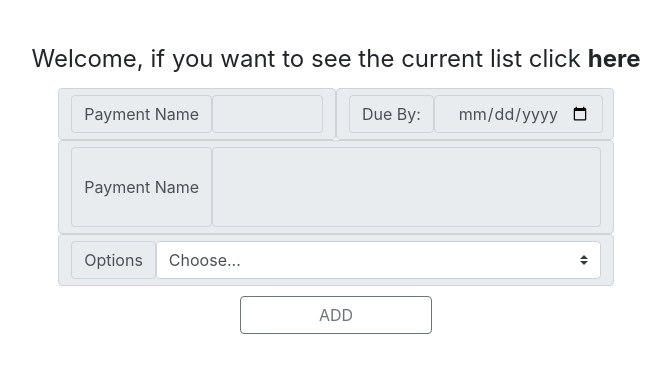
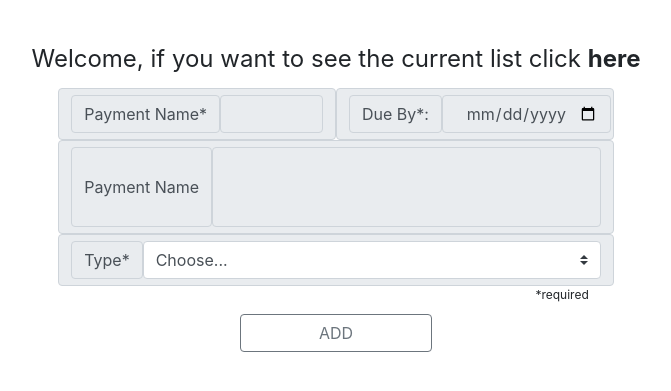
Before and after one commit to jandra31/p2, a PHP site: page / in a window 1280 px wide. Shown: the top 391 px of the page, without its empty margins (304-975 px from the left). Run offline with PHP 8.4, Linux system fonts and the light colour scheme.

Commit message:
form validation added

```diff
--- a/index.php
+++ b/index.php
@@ -17,14 +17,14 @@
     <form action="results.php?ACTION=ADD" method="post">
         <div class="row">
             <div class="col-md-4 offset-md-2 input-group-text">
-                <span class="input-group-text" id="basic-addon1">Payment Name</span>
-                <input class="input-group-text width100 form-control" type="text" name="EVENT_NAME"
+                <span class="input-group-text" id="basic-addon1">Payment Name*</span>
+                <input class="input-group-text width100 form-control" type="text" name="EVENT_NAME" required
                        aria-describedby="basic-addon1">
             </div>
             <div class="col-md-4  input-group-text">
-                <span class="input-group-text" id="basic-addon2">Due By:</span>
+                <span class="input-group-text" id="basic-addon2">Due By*:</span>
                 <input class="input-group-text width100 form-control" type="date" name="DUE_DATE"
-                       aria-describedby="basic-addon2">
+                       aria-describedby="basic-addon2" required>
             </div>
         </div>
         <div class="row">
@@ -37,9 +37,9 @@
         <div class="row">
             <div class="input-group-text col-md-8 offset-md-2">
                 <div class="">
-                    <label class="input-group-text" for="inputGroupSelect01">Options</label>
+                    <label class="input-group-text" for="inputGroupSelect01">Type*</label>
                 </div>
-                <select class="custom-select" id="inputGroupSelect01" name="EVENT_TYPE">
+                <select class="custom-select" id="inputGroupSelect01" name="EVENT_TYPE" required>
                     <option selected disabled>Choose...</option>
                     <option value="monthly">Monthly</option>
                     <option value="one time">One Time</option>
@@ -47,6 +47,7 @@
                 </select>
             </div>
         </div>
+        <div class="col-md-8 offset-md-2 common-font-size-sm text-right">*required</div>
         <div class="text-center">
             <button class="btn btn-outline-secondary common-width-15 common-margin-top-10" type="submit" value="FORM-SUMBMIT">
                 ADD
```
